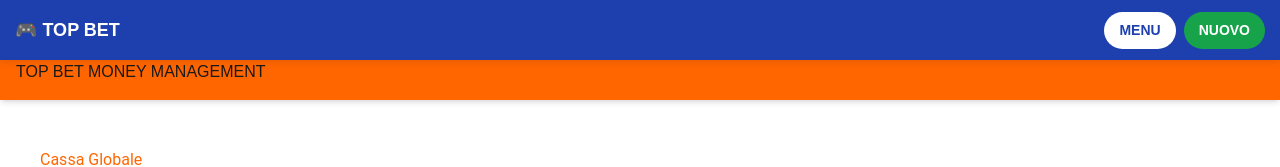
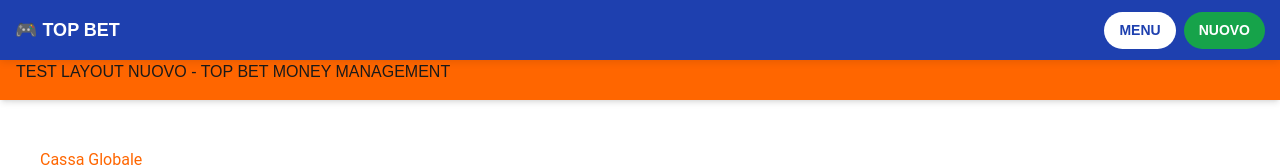
Before and after one commit to bud2982/money-management-render, a React (Vite) app in the folder client/: page / in a window 1280 px wide. Shown: the top 167 px of the page. Built offline with nearby package versions, Linux system fonts and the light colour scheme; no server answers.

Commit message:
test: modifica titolo home per verifica build aggiornata su Render

```diff
--- a/client/src/pages/home.tsx
+++ b/client/src/pages/home.tsx
@@ -369,7 +369,7 @@ export default function Home() {
         <div className="container mx-auto px-4 py-4">
           <div className="flex flex-col md:flex-row justify-between items-center">
             <div className="flex items-center mb-4 md:mb-0">
-              <div className="text-2xl font-montserrat font-bold">TOP BET MONEY MANAGEMENT</div>
+              <div className="text-2xl font-montserrat font-bold">TEST LAYOUT NUOVO - TOP BET MONEY MANAGEMENT</div>
             </div>
           </div>
         </div>
```
Also changed, not shown: 2 other files (tests, documents, lock files or other folders).
